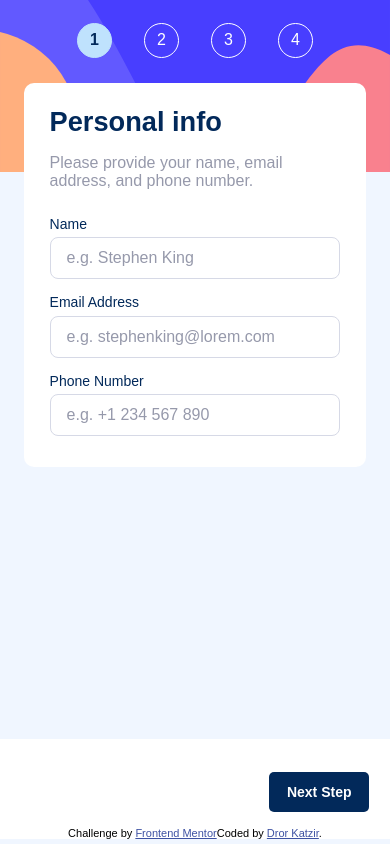
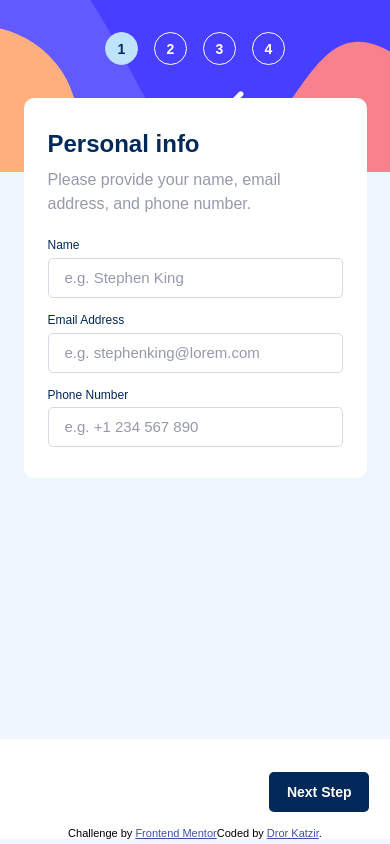
Before and after one commit to DorKatzir/multi-step-form, a React (Vite) app: page / in a window 390 px wide. Built offline with nearby package versions, Linux system fonts and the light colour scheme.

Commit message:
step 1 more mobile css

```diff
--- a/src/index.css
+++ b/src/index.css
@@ -569,13 +569,12 @@ input:checked + .slider:before {
 @media (width < 800px) {
   .container {
     all: unset;
-    display: flex;
-    padding-inline: 1rem;
+    height: 667px;
   }
   .container .sidebar {
     all: unset;
     display: flex;
-    gap: 2rem;
+    gap: 1rem;
     justify-content: center;
     width: 100%;
     height: 172px;
@@ -586,24 +585,27 @@ input:checked + .slider:before {
     background-image: url(/src/assets/images/bg-sidebar-mobile.svg);
     background-repeat: no-repeat;
     background-size: cover;
+    background-position: center;
   }
   .container .sidebar .step {
     display: flex;
-    align-items: center;
+    align-items: flex-start;
     gap: 1rem;
-    height: 80px;
+    height: 100px;
+    padding-block-start: 32px;
   }
   .container .sidebar .step .step_number {
-    width: 35px;
-    height: 35px;
+    width: 33px;
+    height: 33px;
     border-radius: 50%;
     text-align: center;
     display: inline-flex;
     align-items: center;
     justify-content: center;
-    font-weight: 500;
+    font-weight: 700;
     color: var(--White);
     border: 1px solid var(--White);
+    font-size: 14px;
   }
   .container .sidebar .step .active {
     background-color: var(--Light-blue);
@@ -616,21 +618,28 @@ input:checked + .slider:before {
   }
   .container .main {
     background-color: #fff;
-    margin: 75px auto;
-    width: -moz-fit-content;
-    width: fit-content;
+    margin: 98px auto;
+    width: 343px;
+    height: 380px;
   }
   .container .main .content {
     padding-top: 0;
     padding-block-end: 1rem;
-    padding-inline: 1.6rem;
+    padding-inline: 1.5rem;
     gap: 10px;
   }
   .container .main .content .text h2 {
-    font-size: 1.7rem;
+    font-size: 1.5rem;
+    margin-block-start: 32px;
   }
   .container .main .content .text p {
-    margin-block-start: 1rem;
+    font-size: 16px;
+    color: var(--Cool-gray);
+    margin-bottom: 0.8em;
+    margin-left: 0;
+    margin-right: 0;
+    margin-top: 0;
+    line-height: 1.5;
   }
   .container .main .content .cta {
     display: flex;
@@ -659,13 +668,13 @@ input:checked + .slider:before {
   }
   .container .main .content .form label {
     color: var(--Marine-blue);
-    font-size: 14px;
+    font-size: 12px;
   }
   .container .main .content .form input {
     all: unset;
     border: 1px solid var(--Light-gray);
     padding-inline-start: 1rem;
-    border-radius: 8px;
+    border-radius: 5px;
     color: var(--Marine-blue);
     font-weight: 700;
   }
@@ -674,11 +683,13 @@ input:checked + .slider:before {
   }
   .container .main .content .form input::-moz-placeholder {
     color: var(--Cool-gray);
-    font-weight: 400;
+    font-weight: 500;
+    font-size: 15px;
   }
   .container .main .content .form input::placeholder {
     color: var(--Cool-gray);
-    font-weight: 400;
+    font-weight: 500;
+    font-size: 15px;
   }
   .container .main .content .form .name .label, .container .main .content .form .email .label, .container .main .content .form .phone .label {
     display: flex;
@@ -715,7 +726,7 @@ input:checked + .slider:before {
     flex-direction: column;
   }
   .container .main .content .form .name :nth-child(2), .container .main .content .form .email :nth-child(2), .container .main .content .form .phone :nth-child(2) {
-    height: 40px;
+    height: 38px;
   }
   .attribution {
     position: absolute;
--- a/src/index.scss
+++ b/src/index.scss
@@ -623,13 +623,12 @@ input:checked + .slider:before {
 @media (width < 800px) {
     .container{
         all: unset;
-        display: flex;
-        padding-inline: 1rem;
-
+        // width: 343px;
+        height: 667px;
        .sidebar{
             all: unset;
             display: flex;
-            gap: 2rem;
+            gap: 1rem;
             justify-content: center;
             width: 100%;
             height: 172px;
@@ -640,23 +639,26 @@ input:checked + .slider:before {
             background-image: url(/src/assets/images/bg-sidebar-mobile.svg);
             background-repeat: no-repeat;
             background-size: cover;
+            background-position: center;
            .step{
                 display: flex;
-                align-items: center;
+                align-items: flex-start;
                 gap: 1rem;
-                height: 80px;
+                height: 100px;
+                padding-block-start: 32px;
 
                 .step_number{
-                    width: 35px;
-                    height: 35px;
+                    width: 33px;
+                    height: 33px;
                     border-radius: 50%;
                     text-align: center;
                     display: inline-flex;
                     align-items: center;
                     justify-content: center;
-                    font-weight: 500;
+                    font-weight: 700;
                     color: var(--White);
                     border: 1px solid var(--White);
+                    font-size: 14px;
                 }
                 .active{
                     background-color: var(--Light-blue);
@@ -672,20 +674,28 @@ input:checked + .slider:before {
         }
         .main{
             background-color: #fff;
-            margin: 75px auto;
-            width: fit-content;
+            margin: 98px auto;
+            width: 343px;
+            height: 380px;
 
             .content{
                 padding-top: 0;
                 padding-block-end: 1rem;
-                padding-inline: 1.6rem;
+                padding-inline: 1.5rem;
                 gap: 10px;
                 .text {
                     h2{
-                        font-size: 1.7rem;
+                        font-size: 1.5rem;
+                        margin-block-start: 32px;
                     }
                     p{
-                        margin-block-start: 1rem;
+                        font-size: 16px;
+                        color: var(--Cool-gray);
+                        margin-bottom: .8em;
+                        margin-left: 0;
+                        margin-right: 0;
+                        margin-top: 0;
+                        line-height: 1.5;
                     }
                 }
                 .cta{
@@ -714,14 +724,14 @@ input:checked + .slider:before {
                     font-weight: 500;
                     label{
                         color: var(--Marine-blue);
-                        font-size: 14px;
+                        font-size: 12px;
                     }
 
                     input{
                         all: unset;
                         border: 1px solid var(--Light-gray);
                         padding-inline-start: 1rem;
-                        border-radius: 8px;
+                        border-radius: 5px;
                         color: var(--Marine-blue);
                         font-weight: 700;
                         &:focus, :focus-visible{
@@ -729,7 +739,8 @@ input:checked + .slider:before {
                         }
                         &::placeholder{
                             color: var(--Cool-gray);
-                            font-weight: 400;
+                            font-weight: 500;
+                            font-size: 15px;
                         }
 
                     }
@@ -767,7 +778,7 @@ input:checked + .slider:before {
                         gap: .35rem;
                         flex-direction: column;
                         & :nth-child(2) {
-                            height: 40px;
+                            height: 38px;
                         }
                     }
                 }
```
